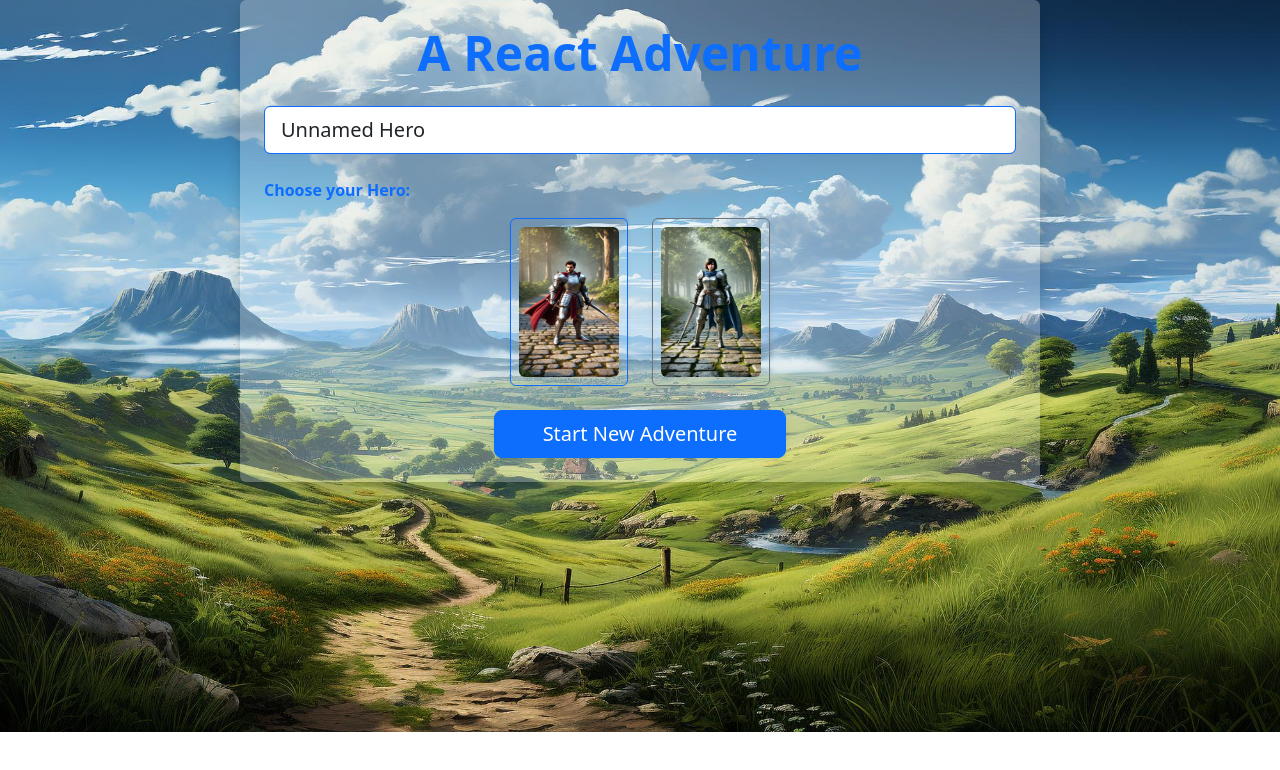
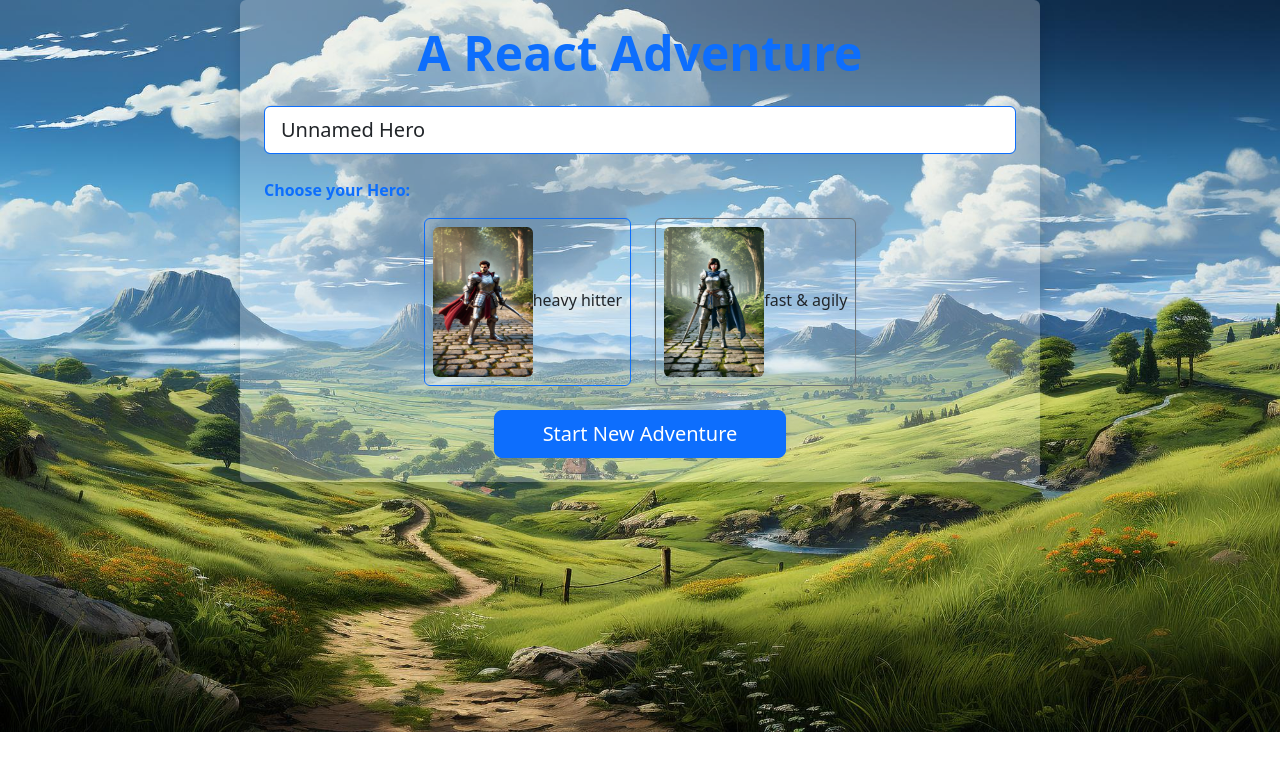
Before and after one commit to LevelUpTutorial/react-adventure, a React (Vite) app: page / in a window 1280 px wide. Shown: the top 770 px of the page. Built offline with nearby package versions, Linux system fonts and the light colour scheme.

Commit message:
Added Labels for gender select

```diff
--- a/src/App.jsx
+++ b/src/App.jsx
@@ -40,11 +40,13 @@ function App() {
                 style={{ cursor: 'pointer' }}
               >
                 <img
+                  id="select-male"
                   src={GameState.IMG_HERO_MALE_NEUTRAL}
                   alt="Male Hero"
                   className="img-fluid rounded"
                   style={{ width: '100px', height: '150px' }}
                 />
+                <label for="select-male">heavy hitter</label>
               </div>
               <div
                 className={`p-2 border ${gender === GameState.GENDER_FEMALE ? 'border-primary' : 'border-secondary'} rounded shadow-sm`}
@@ -52,11 +54,13 @@ function App() {
                 style={{ cursor: 'pointer' }}
               >
                 <img
+                  id="select-female"
                   src={GameState.IMG_HERO_FEMALE_NEUTRAL}
                   alt="Female Hero"
                   className="img-fluid rounded"
                   style={{ width: '100px', height: '150px' }}
                 />
+                <label for="select-female">fast & agily</label>
               </div>
             </div>
           </div>
```
